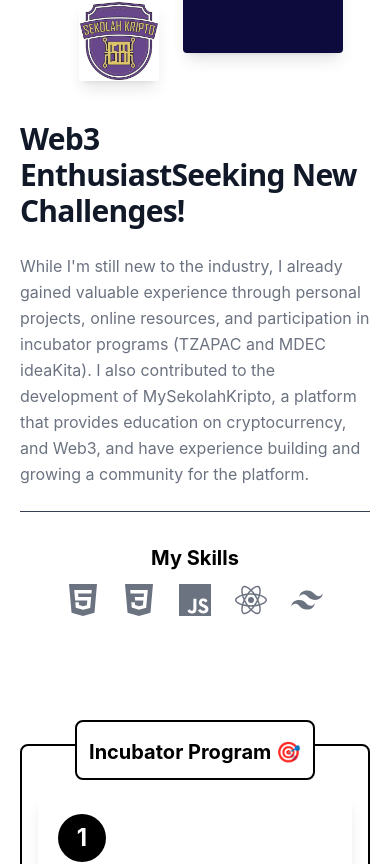
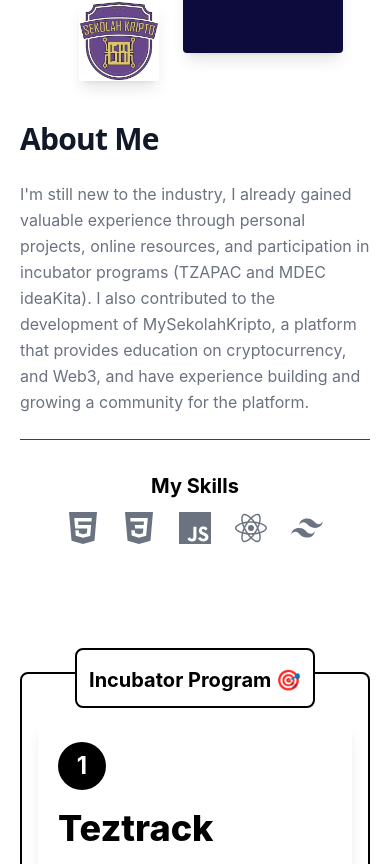
Before and after one commit to Mudennn/portfolio, a Next.js app: page / in a window 390 px wide. Shown: the part 1160-2024 px from the top of the page. Built offline with nearby package versions, Linux system fonts and the light colour scheme.

Commit message:
update responsive (mobile)

```diff
--- a/pages/index.js
+++ b/pages/index.js
@@ -200,12 +200,12 @@
               <div className="flex flex-col justify-center md:pr-8 xl:pr-0 lg:max-w-lg">
                 <div className="max-w-xl mb-6">
                   <h2 className="max-w-lg mb-6 font-sans text-3xl font-bold tracking-tight text-gray-900 sm:text-4xl sm:leading-none">
-                    Web3 Enthusiast
-                    <br className="hidden md:block" />
-                    Seeking New Challenges!{" "}
+                    About Me
+                    {/* <br className="hidden md:block" />
+                    Seeking New Challenges!{" "} */}
                   </h2>
                   <p className="text-base leading-relaxed  text-gray-500 md:text-lg">
-                    While I&apos;m still new to the industry, I already gained
+                    I&apos;m still new to the industry, I already gained
                     valuable experience through personal projects, online
                     resources, and participation in incubator programs (TZAPAC
                     and MDEC ideaKita). I also contributed to the development of
@@ -332,7 +332,7 @@
 
         {/* Hackathon  */}
         <section className="mt-20 ">
-          <div className=" border-2 border-black w-[15rem] sm:w-[32rem] mx-auto p-4 rounded-lg z-10 -mb-8">
+          <div className=" border-2 border-black w-[15rem] sm:w-[32rem] mx-auto p-4 rounded-lg z-10 -mb-6 md:-mb-6 lg:-mb-10 ">
             <h3 className="text-xl sm:text-3xl font-bold text-center ">
               Hackathon 🚀
             </h3>
@@ -400,7 +400,7 @@
 
         {/* web3 project  */}
         <section className="mt-12">
-          <div className="border-2 border-black w-[15rem] sm:w-[32rem] mx-auto p-4 rounded-lg z-10 -mb-5 sm:-mb-14">
+          <div className="border-2 border-black w-[15rem] sm:w-[32rem] mx-auto p-4 rounded-lg z-10 -mb-6 md:-mb-6 lg:-mb-10">
             <h3 className="text-xl sm:text-3xl font-bold text-center ">
               Web3 Project 🚀
             </h3>
```
